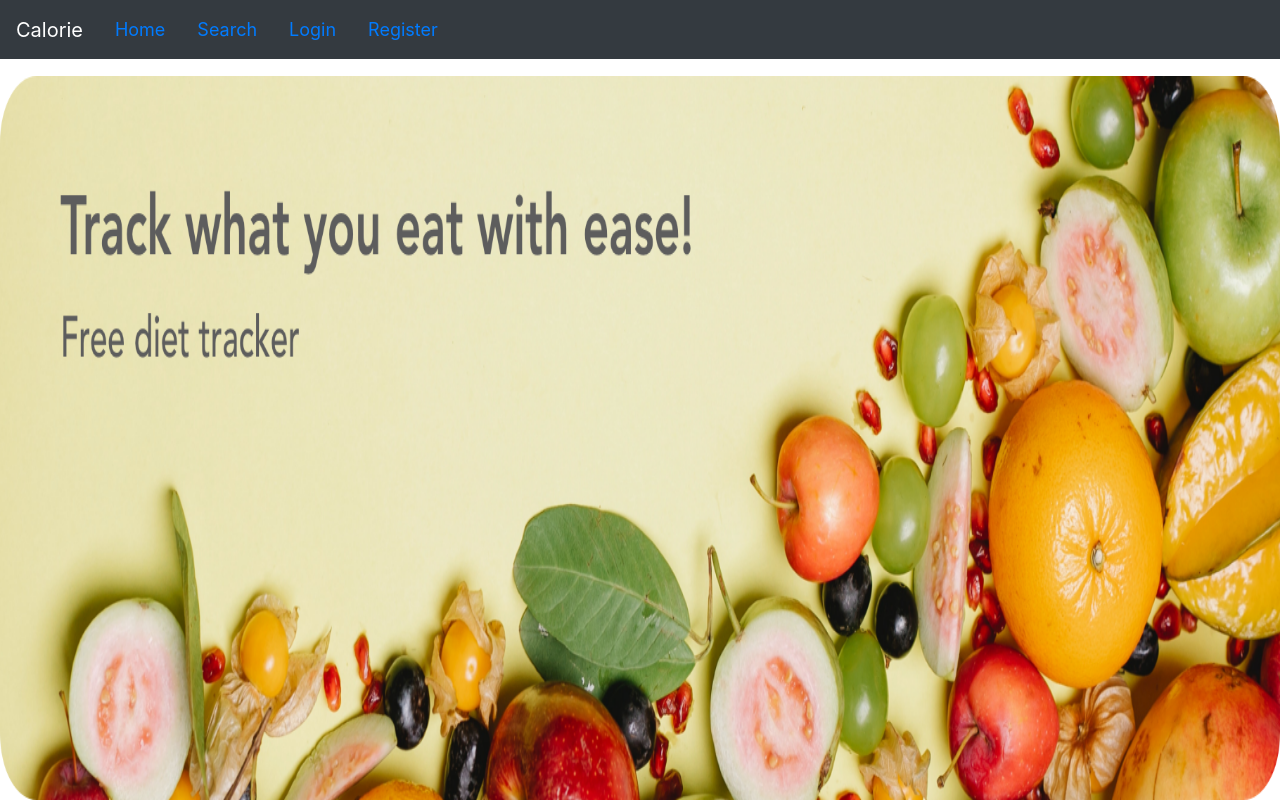
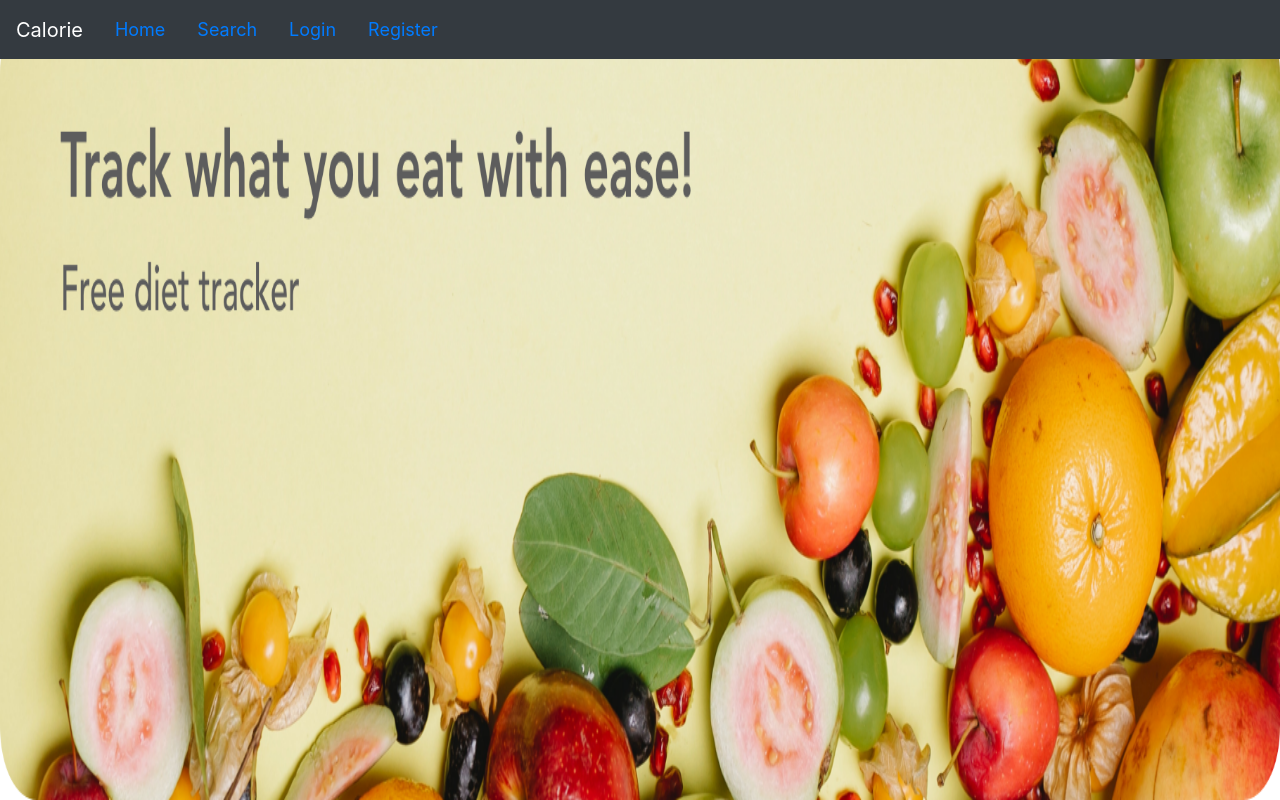
Before and after one commit to swathi1316/Calorie_Tracking_Django, a Django app: page / in a window 1280 px wide. Run offline with Django 3.2, Linux system fonts and the light colour scheme; some libraries are stand-ins or nearby versions.

Commit message:
code_cleanup

```diff
--- a/calories/templates/home.html
+++ b/calories/templates/home.html
@@ -16,7 +16,7 @@
 <div id="content" name="content" class="homepage">
     {% block content %}
     <div class="banner">
-    <img id="Banner" style="margin-top:76px;width:-webkit-fill-available;;position:fixed;height:-webkit-fill-available;" src="{% static 'diet_banner.png' %}" srcset="{% static 'diet_banner.png' %}">
+    <img id="Banner" style="width:-webkit-fill-available;;position:fixed;height:-webkit-fill-available;" src="{% static 'diet_banner.png' %}" srcset="{% static 'diet_banner.png' %}">
     <a href="{% url 'search' %}"/>
     {% endblock %}
     </div>
```
